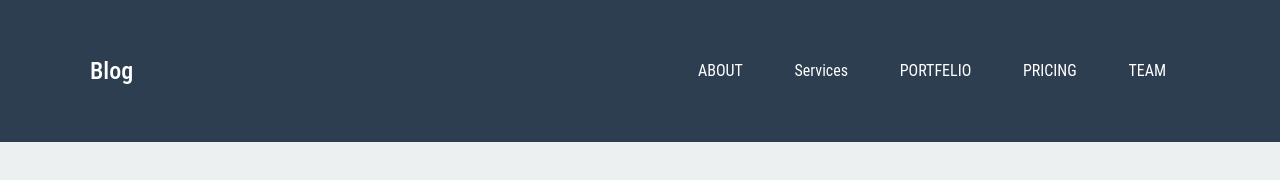
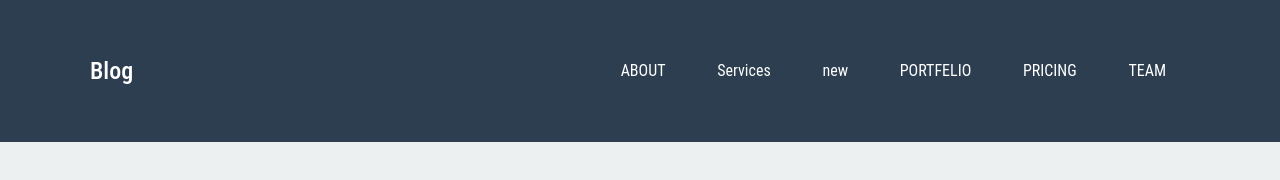
Before and after one commit to andrewshiva/Multi-level-hover, a plain HTML site: page index.html in a window 1280 px wide. Drawn offline with Linux system fonts and the light colour scheme.

Commit message:
https://github.com/andrewshiva/hover.git

```diff
--- a/index.html
+++ b/index.html
@@ -37,7 +37,7 @@
               <li><a href="#">History</a></li>
             </ul>
           </li>
-
+          <li><a href="#">new</a></li>
           <li><a href="#">PORTFELIO</a></li>
           <li><a href="#">PRICING</a></li>
           <li><a href="#">TEAM</a></li>
```
